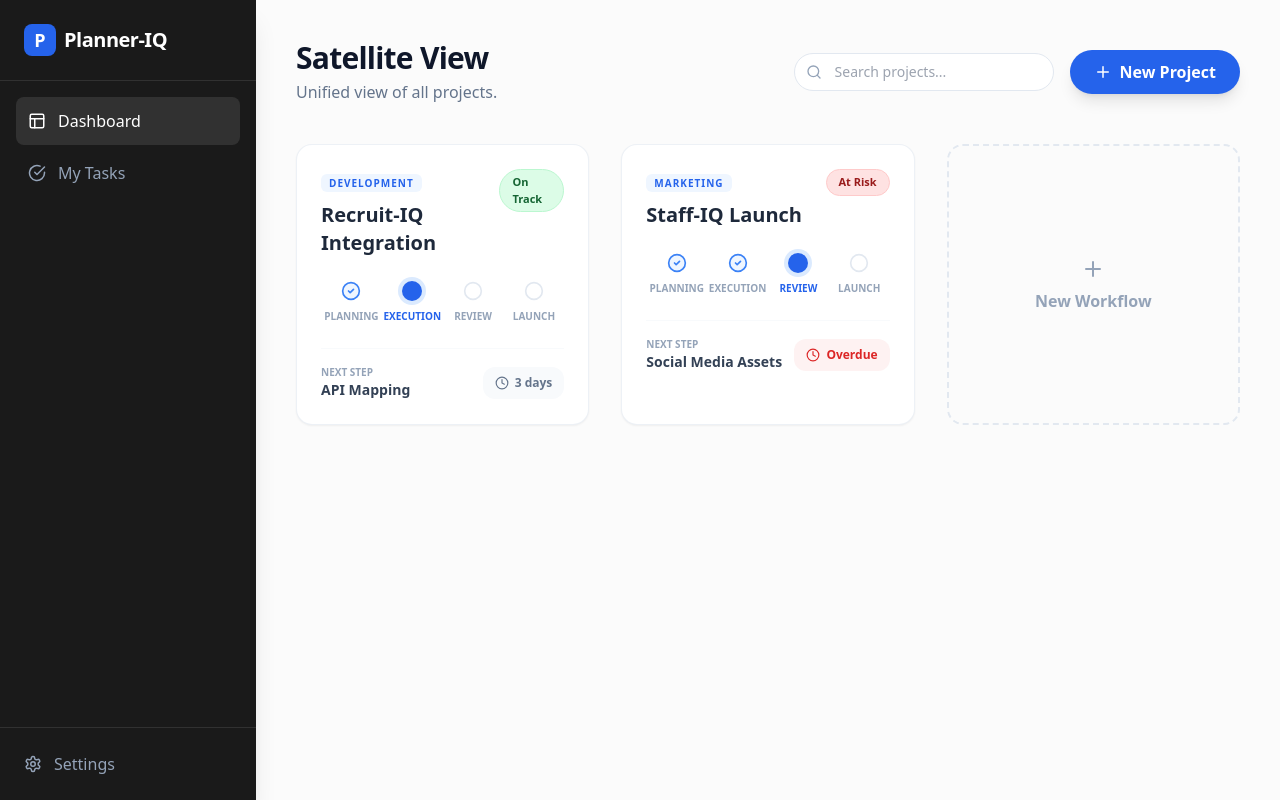
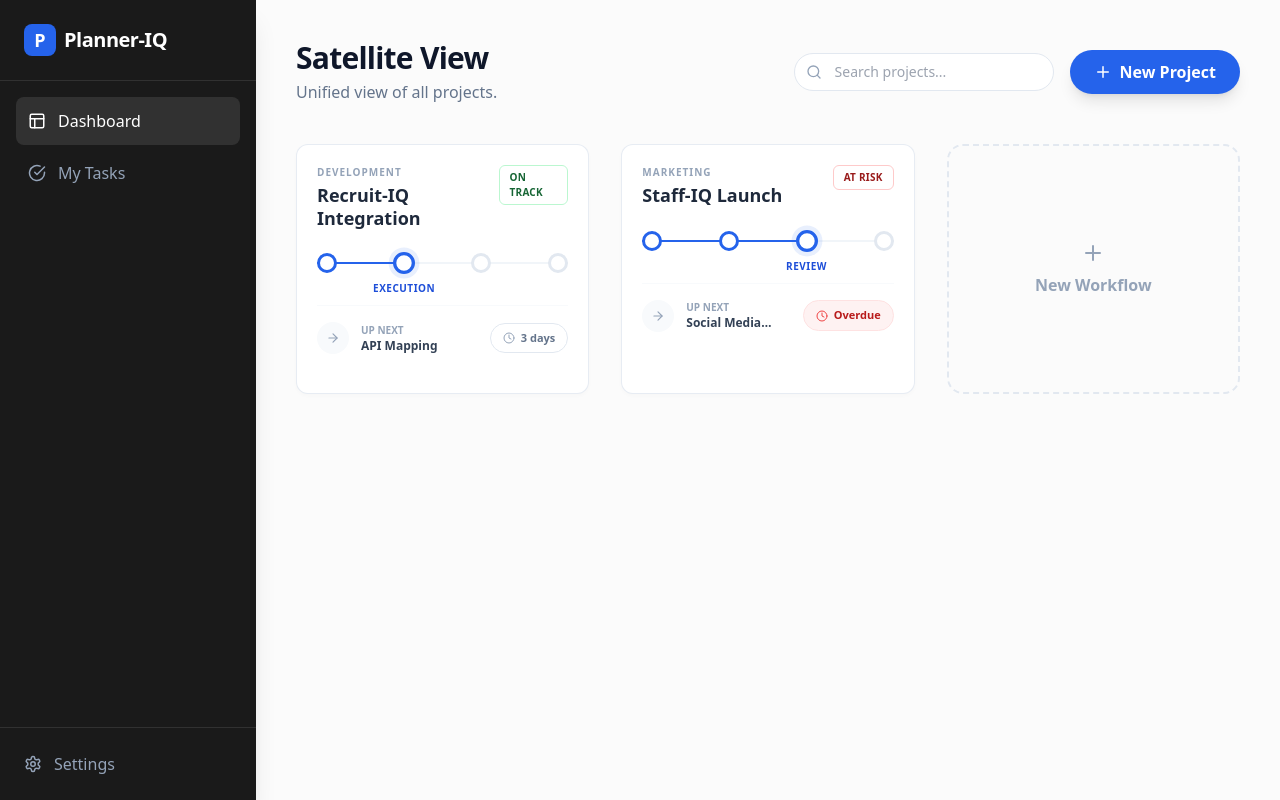
Before and after one commit to dansims2024-afk/Planner-IQ, a Next.js app: page / in a window 1280 px wide. Built offline with nearby package versions, Linux system fonts and the light colour scheme.

Commit message:
Refactor ProjectCard component with new visuals

```diff
--- a/src/components/ProjectCard.jsx
+++ b/src/components/ProjectCard.jsx
@@ -1,69 +1,113 @@
 "use client";
 
 import React from 'react';
-import { Clock, CheckCircle2, Circle } from 'lucide-react';
+import { Clock, MoreHorizontal, ArrowRight, CheckCircle2, Circle } from 'lucide-react';
 import { PROJECT_PHASES, STATUS_COLORS } from '../lib/constants';
 
+// --- 1. The Refined "Subway Map" ---
+// We made the lines thinner and the dots "glow" to feel more precise.
 const PhaseTracker = ({ currentPhase }) => {
   return (
-    <div className="flex items-center w-full my-6">
-      {PROJECT_PHASES.map((phase, index) => {
+    <div className="relative w-full mt-6 mb-6">
+      {/* Background Track */}
+      <div className="absolute top-[9px] left-0 w-full h-[2px] bg-slate-100 rounded-full" />
+
+      <div className="flex justify-between items-start relative z-10">
+        {PROJECT_PHASES.map((phase) => {
           const isActive = phase.id === currentPhase;
           const isCompleted = phase.id < currentPhase;
 
           return (
-          <div key={phase.id} className="flex-1 flex flex-col items-center relative">
-            {index !== 0 && (
-              <div className={`absolute top-2.5 right-[50%] w-full h-0.5 -z-10
-                ${isCompleted || isActive ? 'bg-blue-500' : 'bg-slate-100'}`}
-              />
-            )}
-            <div>
-              {isCompleted ? (
-                <CheckCircle2 size={20} className="text-blue-500 fill-blue-50" />
-              ) : isActive ? (
-                <div className="w-5 h-5 rounded-full bg-blue-600 ring-4 ring-blue-100" />
-              ) : (
-                <Circle size={20} className="text-slate-200" />
-              )}
+            <div key={phase.id} className="flex flex-col items-center group/phase cursor-default">
+              {/* The Dot */}
+              <div className={`
+                w-5 h-5 rounded-full border-[3px] transition-all duration-300 flex items-center justify-center bg-white
+                ${isActive
+                  ? 'border-blue-600 shadow-[0_0_0_4px_rgba(37,99,235,0.1)] scale-110'
+                  : isCompleted
+                    ? 'border-blue-600 bg-blue-600'
+                    : 'border-slate-200'
+                }
+              `}>
+                {isCompleted && <div className="w-1.5 h-1.5 bg-white rounded-full" />}
               </div>
-            <span className={`text-[10px] mt-2 font-bold uppercase ${isActive ? 'text-blue-600' : 'text-slate-400'}`}>
+
+              {/* The Label - Only shows on hover or active to reduce clutter */}
+              <span className={`
+                absolute top-7 text-[10px] font-bold uppercase tracking-wider transition-opacity duration-300 whitespace-nowrap
+                ${isActive ? 'opacity-100 text-blue-700' : 'opacity-0 group-hover/phase:opacity-100 text-slate-400'}
+              `}>
                 {phase.name}
               </span>
             </div>
           );
         })}
       </div>
+
+      {/* Active Phase Progress Bar (Visual Hack for "Progress") */}
+      <div
+        className="absolute top-[9px] left-0 h-[2px] bg-blue-600 rounded-full transition-all duration-500"
+        style={{ width: `${((currentPhase - 1) / (PROJECT_PHASES.length - 1)) * 100}%` }}
+      />
+    </div>
   );
 };
 
 export default function ProjectCard({ project }) {
+  const isOverdue = project.deadline === 'Overdue';
+
   return (
-    <div className="bg-white rounded-2xl border border-slate-200/60 p-6 shadow-sm hover:shadow-xl transition-all cursor-pointer group">
-      <div className="flex justify-between items-start mb-4">
-        <div>
-          <span className="text-[10px] font-black text-blue-600 bg-blue-50 px-2 py-0.5 rounded-md uppercase tracking-widest">
+    <div className="group bg-white rounded-xl border border-slate-200/80 p-5 shadow-[0_2px_4px_rgba(0,0,0,0.02)] hover:shadow-[0_12px_24px_rgba(0,0,0,0.06)] hover:-translate-y-1 transition-all duration-300 cursor-pointer relative overflow-hidden">
+
+      {/* 1. Header: Clean & Minimal */}
+      <div className="flex justify-between items-start mb-1">
+        <div className="flex flex-col">
+          <span className="text-[10px] font-bold tracking-widest text-slate-400 uppercase mb-1">
             {project.type}
           </span>
-          <h3 className="text-xl font-bold text-slate-800 mt-2 group-hover:text-blue-600 transition-colors">
+          <h3 className="text-lg font-bold text-slate-800 group-hover:text-blue-600 transition-colors leading-tight">
             {project.title}
           </h3>
         </div>
-        <div className={`text-[11px] font-bold px-3 py-1 rounded-full border ${STATUS_COLORS[project.status]}`}>
+
+        {/* Pro Badge: Subtle background, dark text */}
+        <div className={`px-2.5 py-1 rounded-md text-[10px] font-bold uppercase tracking-wide border ${STATUS_COLORS[project.status].replace('bg-', 'bg-opacity-50 ')}`}>
           {project.status}
         </div>
       </div>
+
+      {/* 2. The Visualization */}
       <PhaseTracker currentPhase={project.currentPhase} />
-      <div className="mt-6 pt-4 border-t border-slate-50 flex justify-between items-center">
+
+      {/* 3. The Footer: Actionable Data */}
+      <div className="mt-8 flex items-center justify-between border-t border-slate-50 pt-4">
+
+        {/* Next Step (The "Action") */}
+        <div className="flex items-center gap-3">
+          <div className="w-8 h-8 rounded-full bg-slate-50 flex items-center justify-center text-slate-400 group-hover:bg-blue-50 group-hover:text-blue-600 transition-colors">
+            <ArrowRight size={14} />
+          </div>
           <div className="flex flex-col">
-          <span className="text-[10px] text-slate-400 font-bold uppercase">Next Step</span>
-          <span className="text-sm font-semibold text-slate-700">{project.nextTask}</span>
+            <span className="text-[10px] uppercase font-bold text-slate-400">Up Next</span>
+            <span className="text-xs font-semibold text-slate-700 line-clamp-1">
+              {project.nextTask}
+            </span>
           </div>
-        <div className={`flex items-center gap-1.5 text-xs font-bold px-3 py-2 rounded-xl
-          ${project.deadline === 'Overdue' ? 'bg-red-50 text-red-600' : 'bg-slate-50 text-slate-500'}`}>
-          <Clock size={14} />
+        </div>
+
+        {/* Deadline (The "Urgency") */}
+        {project.deadline && (
+          <div className={`
+            flex items-center gap-1.5 px-3 py-1.5 rounded-full text-[11px] font-bold border transition-colors
+            ${isOverdue
+              ? 'bg-red-50 text-red-700 border-red-100'
+              : 'bg-white text-slate-500 border-slate-200 group-hover:border-slate-300'
+            }
+          `}>
+            <Clock size={12} className={isOverdue ? "text-red-500" : "text-slate-400"} />
             {project.deadline}
           </div>
+        )}
       </div>
     </div>
   );
```
Lines whose indentation alone changed are shown as unchanged.
